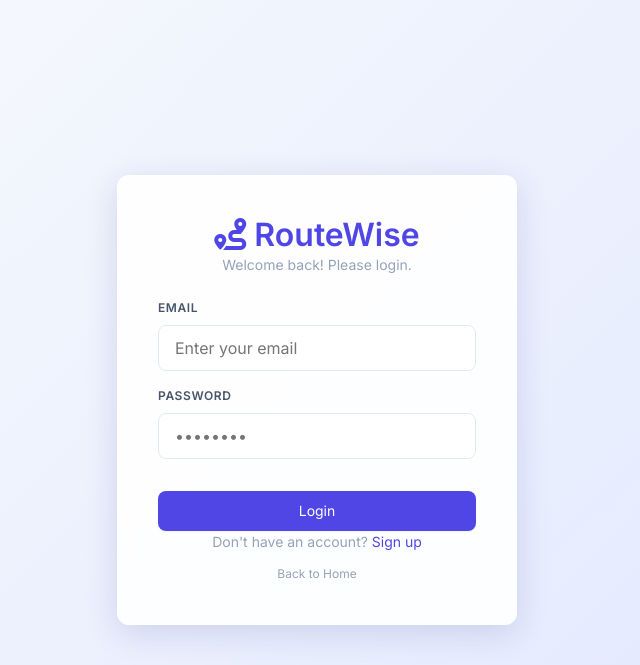
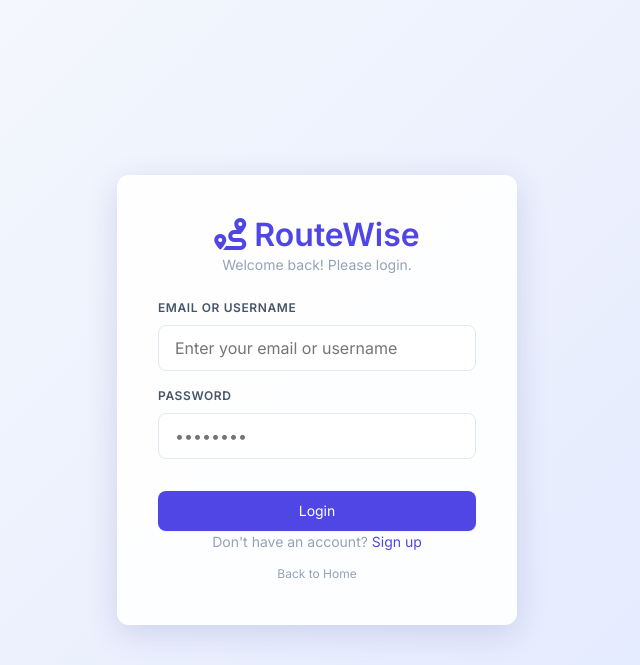
Before and after one commit to aryan00719/PBL-Project, a Flask app: page /login in a window 1280 px wide. Shown: the top 665 px of the page, without its empty margins (323-963 px from the left). Run offline with Flask 3, Linux system fonts and the light colour scheme.

Commit message:
login and register updates

```diff
--- a/app.py
+++ b/app.py
@@ -2,9 +2,10 @@ import os
 import json
 import logging
 import math
+import re
 from typing import List, Dict, Any, Tuple
 
-from flask import Flask, request, jsonify, render_template, session, redirect, url_for
+from flask import Flask, request, jsonify, render_template, session, redirect, url_for, flash
 from flask_sqlalchemy import SQLAlchemy
 from sqlalchemy import text
 from flask_cors import CORS
@@ -48,7 +49,7 @@ else:
     app.config["SQLALCHEMY_DATABASE_URI"] = f"sqlite:///{DB_PATH}"
 
 app.config["SQLALCHEMY_TRACK_MODIFICATIONS"] = False
-app.config["SECRET_KEY"] = os.environ.get("SECRET_KEY", "dev-secret")
+app.config["SECRET_KEY"] = os.environ.get("SECRET_KEY", "routewise-secret-key-v2")
 
 db = SQLAlchemy(app)
 
@@ -131,11 +132,14 @@ class User(db.Model):
     __tablename__ = "users"
 
     id = db.Column(db.Integer, primary_key=True)
+    username = db.Column(db.String(80), unique=True, nullable=False)
     email = db.Column(db.String(120), unique=True, nullable=False)
     password = db.Column(db.String(200), nullable=False)
     is_admin = db.Column(db.Boolean, default=False)
+    created_at = db.Column(db.DateTime, default=datetime.utcnow)
 
-    def __init__(self, email, password, is_admin=False):
+    def __init__(self, username, email, password, is_admin=False):
+        self.username = username
         self.email = email
         self.password = password
         self.is_admin = is_admin
@@ -258,6 +262,19 @@ def sync_db_schema():
             # Sync User table
             bool_type = "BOOLEAN DEFAULT FALSE" if is_postgres else "BOOLEAN DEFAULT 0"
             ensure_column("users", "is_admin", bool_type)
+            # Make sure we add username as a nullable column first using VARCHAR, then backfill
+            ensure_column("users", "username", "VARCHAR(80)")
+            ensure_column("users", "created_at", "DATETIME")
+
+            # Backfill any null usernames with a safe generated default based on their ID
+            try:
+                conn.execute(text("UPDATE users SET username = 'user_' || id WHERE username IS NULL"))
+                conn.execute(text("UPDATE users SET created_at = CURRENT_TIMESTAMP WHERE created_at IS NULL"))
+                conn.commit()
+            except Exception as e:
+                if is_postgres:
+                    conn.rollback()
+                logger.error(f"❌ Failed to backfill generic usernames: {e}")
 
             # Sync Site table (ensure newest features are present in Prod)
             ensure_column("site", "description", "TEXT")
@@ -860,16 +877,23 @@ def db_route():
 @app.route("/login", methods=["GET", "POST"])
 def login():
     if request.method == "POST":
-        email = request.form.get("email")
+        login_id = request.form.get("email") # Re-using same form name for simplicity, but template should call it login_id or email
         password = request.form.get("password")
 
-        user = User.query.filter_by(email=email).first()
+        # Determine if email or username was provided
+        if "@" in login_id:
+            user = User.query.filter_by(email=login_id).first()
+        else:
+            user = User.query.filter_by(username=login_id).first()
 
         if user and check_password_hash(user.password, password):
+            session.clear() # Securely reset session to prevent fixation
             session["user_id"] = user.id
+            session.permanent = True # Enables persistence based on app config
             return redirect(url_for("home"))
 
-        return "Invalid credentials"
+        flash("Invalid username/email or password.", "error")
+        return redirect(url_for("login"))
 
     return render_template("login.html")
 
@@ -877,20 +901,42 @@ def login():
 @app.route("/register", methods=["GET", "POST"])
 def register():
     if request.method == "POST":
-        email = request.form.get("email")
-        password = request.form.get("password")
+        username = request.form.get("username", "").strip()
+        email = request.form.get("email", "").strip()
+        password = request.form.get("password", "")
 
-        existing = User.query.filter_by(email=email).first()
-        if existing:
-            return "User already exists"
+        # Strict Validation
+        if not re.match(r"[^@]+@[^@]+\.[^@]+", email):
+            flash("Invalid email format.", "error")
+            return redirect(url_for("register"))
+
+        if len(password) < 6:
+            flash("Password must be at least 6 characters long.", "error")
+            return redirect(url_for("register"))
+
+        if len(username) < 3:
+            flash("Username must be at least 3 characters long.", "error")
+            return redirect(url_for("register"))
+
+        if not re.match(r"^[a-zA-Z0-9_]+$", username):
+            flash("Username can only contain alphanumeric characters and underscores.", "error")
+            return redirect(url_for("register"))
+
+        if User.query.filter_by(email=email).first():
+            flash("Email is already safely registered.", "error")
+            return redirect(url_for("register"))
+
+        if User.query.filter_by(username=username).first():
+            flash("Username is already taken.", "error")
+            return redirect(url_for("register"))
 
         hashed_password = generate_password_hash(password, method='pbkdf2:sha256')
-        new_user = User(email=email, password=hashed_password)
+        new_user = User(username=username, email=email, password=hashed_password)
         db.session.add(new_user)
         db.session.commit()
 
+        flash("Registration successful! Please log in.", "success")
         return redirect(url_for("login"))
-
 
     return render_template("register.html")
 
--- a/templates/login.html
+++ b/templates/login.html
@@ -50,8 +50,8 @@
 
         <form method="POST" action="/login">
             <div class="form-group">
-                <label class="form-label">Email</label>
-                <input type="email" name="email" class="input-control" required placeholder="Enter your email">
+                <label class="form-label">Email or Username</label>
+                <input type="text" name="email" class="input-control" required placeholder="Enter your email or username">
             </div>
 
             <div class="form-group">
--- a/templates/register.html
+++ b/templates/register.html
@@ -50,6 +50,11 @@
 
         <form method="POST" action="/register">
             <div class="form-group">
+                <label class="form-label">Username</label>
+                <input type="text" name="username" class="input-control" required placeholder="Choose a username">
+            </div>
+
+            <div class="form-group">
                 <label class="form-label">Email</label>
                 <input type="email" name="email" class="input-control" required placeholder="Enter your email">
             </div>
```
